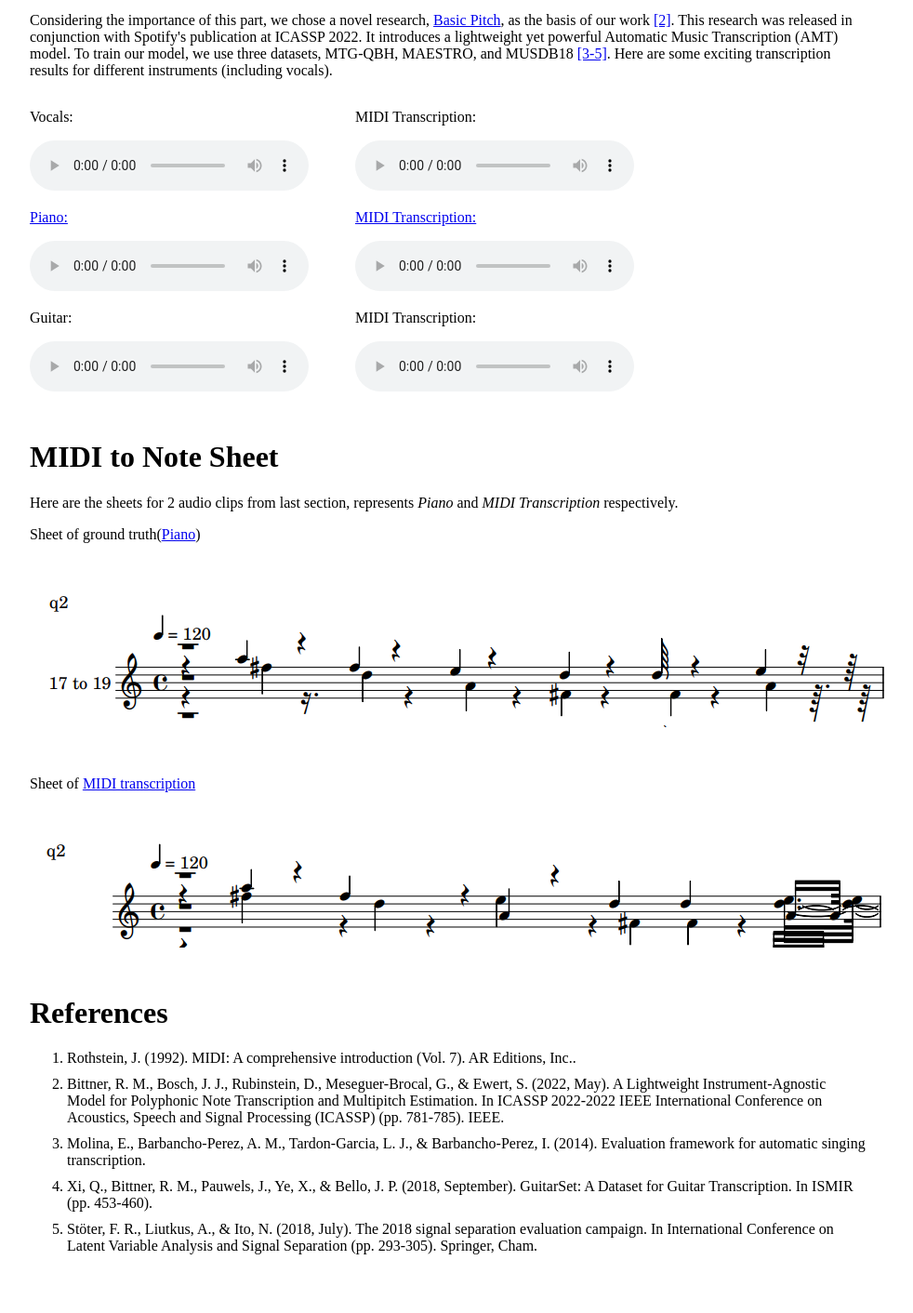
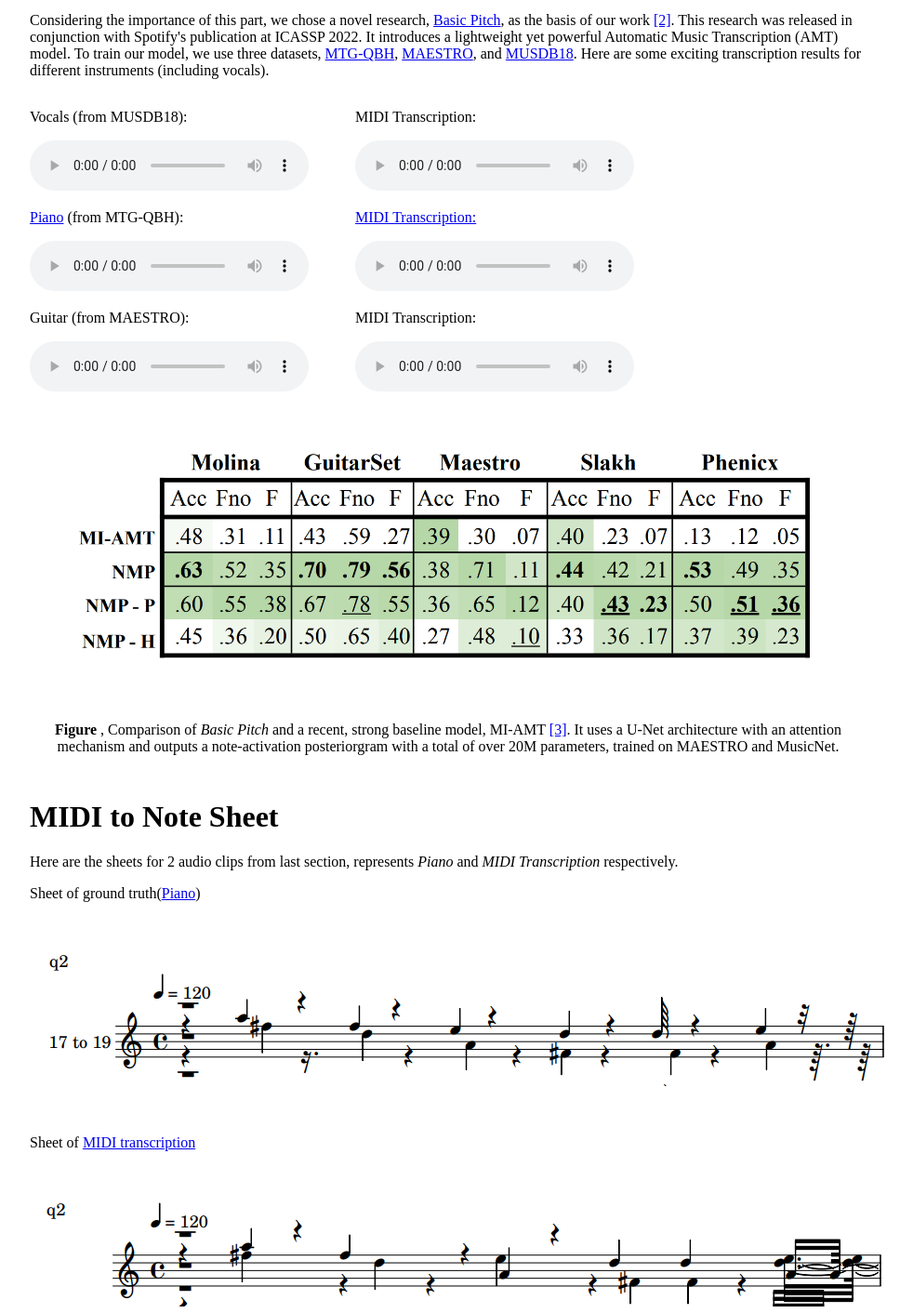
Before and after one commit to s3202844/API2022_Final, a plain HTML site: page index.html in a window 1280 px wide. Shown: the part 821-2233 px from the top of the page at 93% size, without its empty margins (158-1140 px from the left). Drawn offline with Linux system fonts and the light colour scheme.

Commit message:
add results for audio2midi

```diff
--- a/index.html
+++ b/index.html
@@ -61,18 +61,22 @@
                     understand." It uses digital control signals of notes to record music <a href="#cite1">[1]</a>.
                 </p>
                 <p>
-                    Considering the importance of this part, we chose a novel research, <a
-                        href="https://basicpitch.spotify.com/" target="_blank">Basic Pitch</a>, as the basis of our
+                    Considering the importance of this part, we chose a novel research,
+                    <a href="https://basicpitch.spotify.com/" target="_blank">Basic Pitch</a>, as the basis of our
                     work <a href="#cite2">[2]</a>. This research was released in conjunction with Spotify's publication
                     at ICASSP 2022. It introduces a lightweight yet powerful Automatic Music Transcription (AMT)
-                    model. To train our model, we use three datasets, MTG-QBH, MAESTRO, and MUSDB18 <a
-                        href="#cite3">[3-5]</a>. Here are some exciting transcription results for different instruments
+                    model. To train our model, we use three datasets,
+                    <a href="https://www.upf.edu/web/mtg/mtg-qbh" target="_blank">MTG-QBH</a>,
+                    <a href="https://magenta.tensorflow.org/datasets/maestro" target="_blank">MAESTRO</a>, and
+                    <a href="https://source-separation.github.io/tutorial/data/musdb18.html"
+                        target="_blank">MUSDB18</a>. Here are some exciting transcription results for different
+                    instruments
                     (including vocals).
                 </p>
 
                 <div class="audiopreview">
                     <div>
-                        <p class="paragraph">Vocals:</p>
+                        <p class="paragraph">Vocals (from MUSDB18):</p>
                         <audio controls src="data/vocals.mp3">
                             Your browser does not support the
                             <code>audio</code> element.
@@ -89,7 +93,7 @@
                 <div class="audiopreview">
                     <div>
                         <p class="paragraph">
-                            <a href="#sheet" id="piano">Piano:</a>
+                            <a href="#sheet" id="piano">Piano</a> (from MTG-QBH):
                         </p>
                         <audio controls src="data/piano.mp3">
                             Your browser does not support the
@@ -108,7 +112,7 @@
                 </div>
                 <div class="audiopreview">
                     <div>
-                        <p class="paragraph">Guitar:</p>
+                        <p class="paragraph">Guitar (from MAESTRO):</p>
                         <audio controls src="data/guitar.mp3">
                             Your browser does not support the
                             <code>audio</code> element.
@@ -122,6 +126,17 @@
                         </audio>
                     </div>
                 </div>
+
+                <p></p>
+
+                <div class="imagewrapper">
+                    <img src="data/basic_pitch.png" width="90%" />
+                </div>
+                <p align="center"><b>Figure</b> , Comparison of <i>Basic Pitch</i> and a recent, strong baseline model,
+                    MI-AMT <a href="#cite3">[3]</a>. It uses a U-Net architecture with an attention mechanism and outputs a note-activation
+                    posteriorgram with a total of over 20M parameters, trained on MAESTRO and MusicNet.
+                </p>
+
             </div>
 
             <div class="section">
@@ -153,17 +168,9 @@
                         Processing (ICASSP) (pp. 781-785). IEEE.
                     </li>
                     <li class="listitem" id="cite3">
-                        Molina, E., Barbancho-Perez, A. M., Tardon-Garcia, L. J., & Barbancho-Perez, I. (2014).
-                        Evaluation framework for automatic singing transcription.
-                    </li>
-                    <li class="listitem" id="cite4">
-                        Xi, Q., Bittner, R. M., Pauwels, J., Ye, X., & Bello, J. P. (2018, September). GuitarSet: A
-                        Dataset for Guitar Transcription. In ISMIR (pp. 453-460).
-                    </li>
-                    <li class="listitem" id="cite5">
-                        Stöter, F. R., Liutkus, A., & Ito, N. (2018, July). The 2018 signal separation evaluation
-                        campaign. In International Conference on Latent Variable Analysis and Signal Separation (pp.
-                        293-305). Springer, Cham.
+                        Wu, Y. T., Chen, B., & Su, L. (2020). Multi-instrument automatic music transcription with
+                        self-attention-based instance segmentation. IEEE/ACM Transactions on Audio, Speech, and Language
+                        Processing, 28, 2796-2809.
                     </li>
                 </ol>
             </div>
```
Also changed, not shown: data/basic_pitch.png (added).
